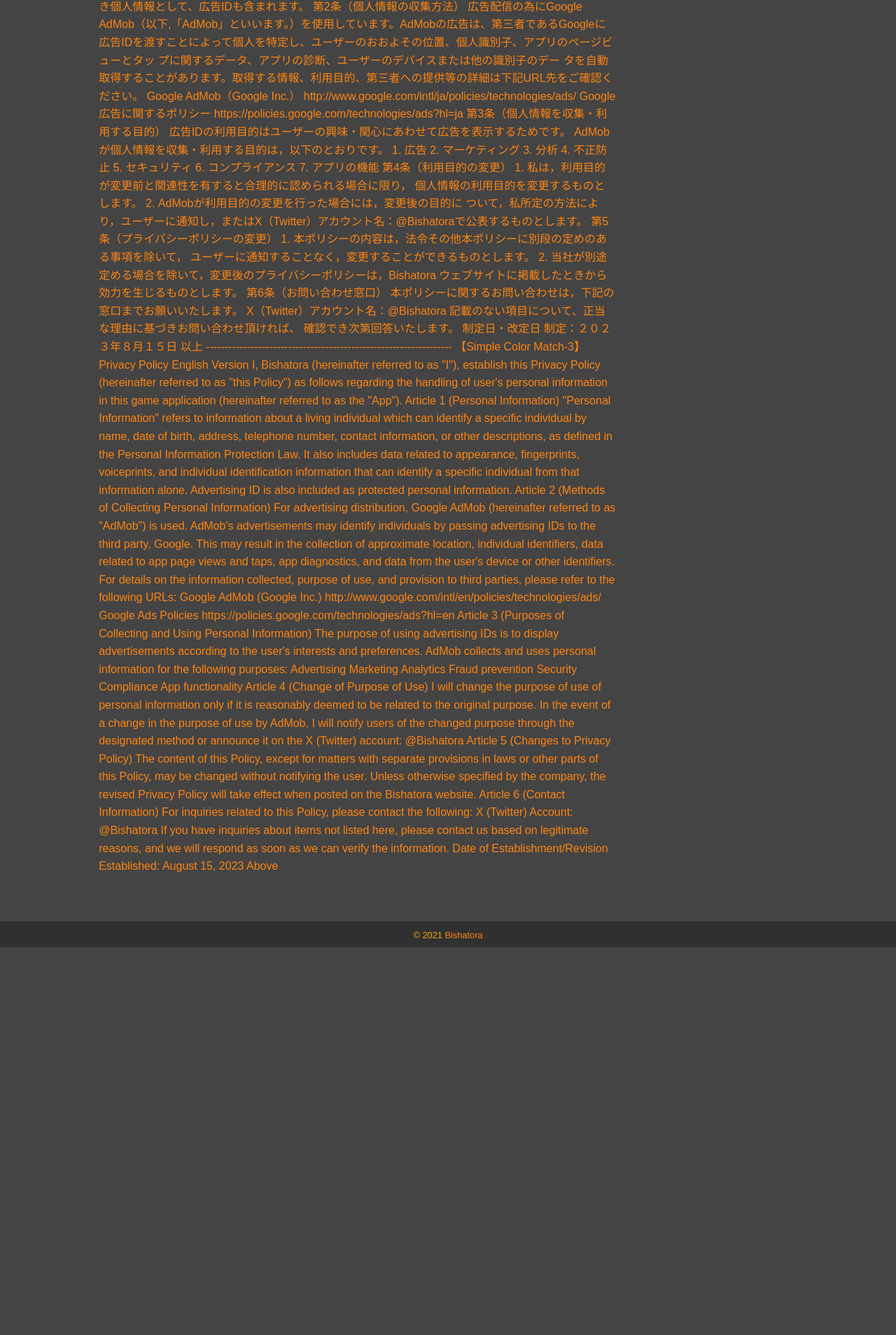
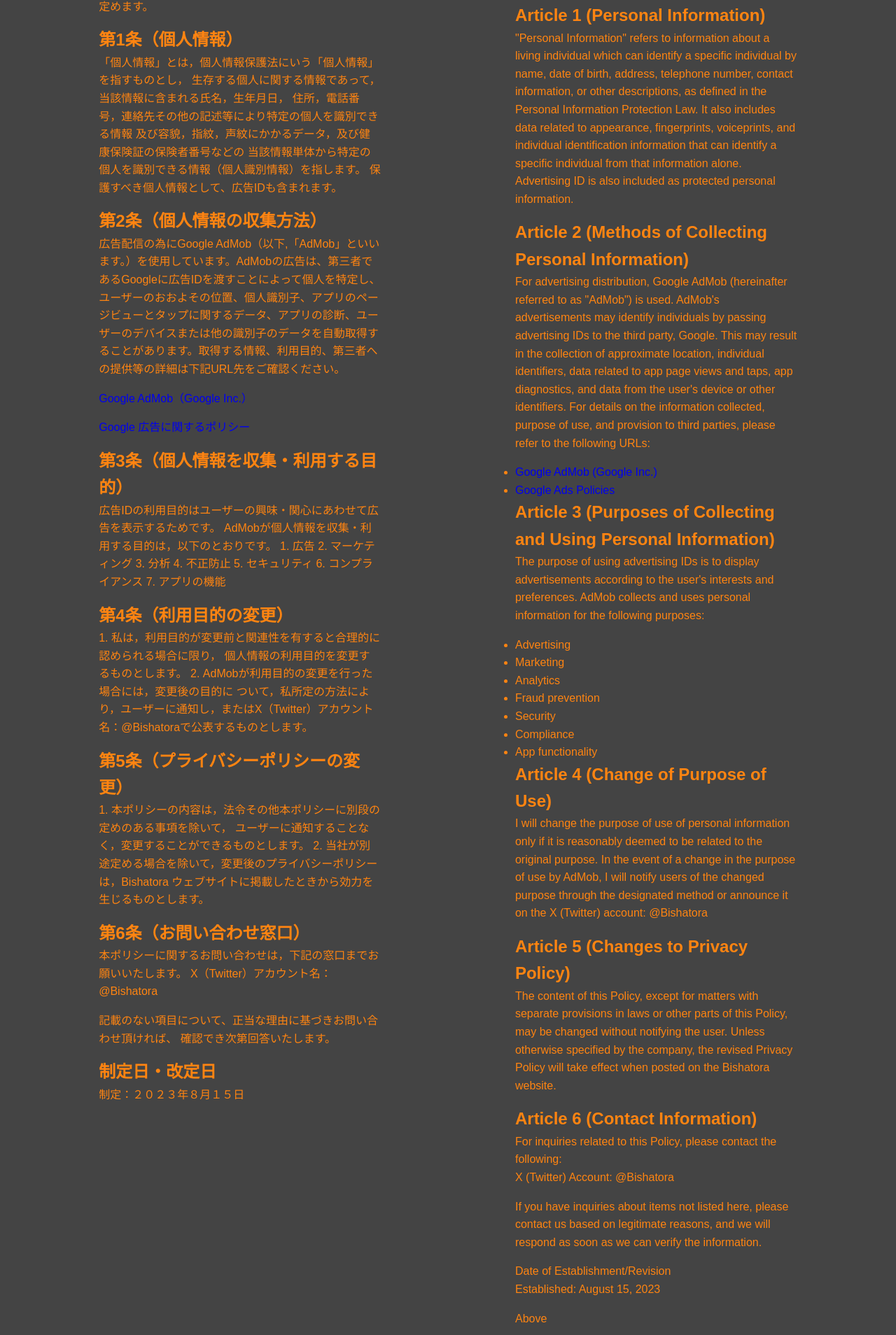
Before and after one commit to Bishatora/bishatora, a plain HTML site: page simple_color_match-3_privacypolicy.html in a window 1280 px wide. Shown: the part 348-2256 px from the top of the page at 70% size. Before the commit the page ends 1702 px from the top, so only its background shows below. Drawn offline with Linux system fonts and the light colour scheme; some packages are replaced by stand-ins of ours.

Commit message:
Update simple_color_match-3_privacypolicy.html

```diff
--- a/simple_color_match-3_privacypolicy.html
+++ b/simple_color_match-3_privacypolicy.html
@@ -21,34 +21,27 @@
       </div><!-- /.wrap-->
 
       <div class="main-contents wrap">
-          <article>【Simple Color Match-3】プライバシーポリシー 日本語版
+          <article>
+        <h1>【Simple Color Match-3】プライバシーポリシー 日本語版</h1>
 
-私Bishatora（以下，「私」といいます。）は，本ゲームアプリ（以下,
-「本アプリ」といいます。）における，ユーザーの個人情報の取扱いにつ
-いて，以下のとおりプライバシーポリシー（以下，「本ポリシー」といい
-ます。）を定めます。
+        <p>私Bishatora（以下，「私」といいます。）は，本ゲームアプリ（以下, 「本アプリ」といいます。）における，ユーザーの個人情報の取扱いについて，以下のとおりプライバシーポリシー（以下，「本ポリシー」といいます。）を定めます。</p>
 
-第1条（個人情報）
-「個人情報」とは，個人情報保護法にいう「個人情報」を指すものとし，
+        <h2>第1条（個人情報）</h2>
+        <p>「個人情報」とは，個人情報保護法にいう「個人情報」を指すものとし，
             生存する個人に関する情報であって，当該情報に含まれる氏名，生年月日，
             住所，電話番号，連絡先その他の記述等により特定の個人を識別できる情報
             及び容貌，指紋，声紋にかかるデータ，及び健康保険証の保険者番号などの
             当該情報単体から特定の個人を識別できる情報（個人識別情報）を指します。
-保護すべき個人情報として、広告IDも含まれます。
+            保護すべき個人情報として、広告IDも含まれます。</p>
 
-第2条（個人情報の収集方法）
-広告配信の為にGoogle AdMob（以下,「AdMob」といいます。）を使用しています。AdMobの広告は、第三者であるGoogleに広告IDを渡すことによって個人を特定し、ユーザーのおおよその位置、個人識別子、アプリのページビューとタッ
-プに関するデータ、アプリの診断、ユーザーのデバイスまたは他の識別子のデー
-タを自動取得することがあります。取得する情報、利用目的、第三者への提供等の詳細は下記URL先をご確認ください。
+        <h2>第2条（個人情報の収集方法）</h2>
+        <p>広告配信の為にGoogle AdMob（以下,「AdMob」といいます。）を使用しています。AdMobの広告は、第三者であるGoogleに広告IDを渡すことによって個人を特定し、ユーザーのおおよその位置、個人識別子、アプリのページビューとタップに関するデータ、アプリの診断、ユーザーのデバイスまたは他の識別子のデータを自動取得することがあります。取得する情報、利用目的、第三者への提供等の詳細は下記URL先をご確認ください。</p>
 
-Google AdMob（Google Inc.）
-http://www.google.com/intl/ja/policies/technologies/ads/
+        <p><a href="http://www.google.com/intl/ja/policies/technologies/ads/" target="_blank">Google AdMob（Google Inc.）</a></p>
+        <p><a href="https://policies.google.com/technologies/ads?hl=ja" target="_blank">Google 広告に関するポリシー</a></p>
 
-Google 広告に関するポリシー
-https://policies.google.com/technologies/ads?hl=ja
-
-第3条（個人情報を収集・利用する目的）
-広告IDの利用目的はユーザーの興味・関心にあわせて広告を表示するためです。
+        <h2>第3条（個人情報を収集・利用する目的）</h2>
+        <p>広告IDの利用目的はユーザーの興味・関心にあわせて広告を表示するためです。
             AdMobが個人情報を収集・利用する目的は，以下のとおりです。
             1. 広告
             2. マーケティング
@@ -56,81 +49,82 @@ AdMobが個人情報を収集・利用する目的は，以下のとおりです
             4. 不正防止
             5. セキュリティ
             6. コンプライアンス
-7. アプリの機能
+            7. アプリの機能</p>
 
-第4条（利用目的の変更）
-1. 私は，利用目的が変更前と関連性を有すると合理的に認められる場合に限り，
+        <h2>第4条（利用目的の変更）</h2>
+        <p>1. 私は，利用目的が変更前と関連性を有すると合理的に認められる場合に限り，
             個人情報の利用目的を変更するものとします。
             2. AdMobが利用目的の変更を行った場合には，変更後の目的に
-ついて，私所定の方法により，ユーザーに通知し，またはX（Twitter）アカウント名：@Bishatoraで公表するものとします。
+            ついて，私所定の方法により，ユーザーに通知し，またはX（Twitter）アカウント名：@Bishatoraで公表するものとします。</p>
 
-第5条（プライバシーポリシーの変更）
-1. 本ポリシーの内容は，法令その他本ポリシーに別段の定めのある事項を除いて，
+        <h2>第5条（プライバシーポリシーの変更）</h2>
+        <p>1. 本ポリシーの内容は，法令その他本ポリシーに別段の定めのある事項を除いて，
             ユーザーに通知することなく，変更することができるものとします。
             2. 当社が別途定める場合を除いて，変更後のプライバシーポリシーは，Bishatora
-ウェブサイトに掲載したときから効力を生じるものとします。
+            ウェブサイトに掲載したときから効力を生じるものとします。</p>
 
-第6条（お問い合わせ窓口）
-本ポリシーに関するお問い合わせは，下記の窓口までお願いいたします。
-X（Twitter）アカウント名：@Bishatora
+        <h2>第6条（お問い合わせ窓口）</h2>
+        <p>本ポリシーに関するお問い合わせは，下記の窓口までお願いいたします。
+            X（Twitter）アカウント名：@Bishatora</p>
 
-記載のない項目について、正当な理由に基づきお問い合わせ頂ければ、
-確認でき次第回答いたします。
+        <p>記載のない項目について、正当な理由に基づきお問い合わせ頂ければ、
+            確認でき次第回答いたします。</p>
 
-制定日・改定日
-制定：２０２３年８月１５日
-以上
+        <h2>制定日・改定日</h2>
+        <p>制定：２０２３年８月１５日</p>
+    </article>
+<br>
+------------------------------------------------------------------<br>
+<br>
+<article>
+    <p>【Simple Color Match-3】Privacy Policy English Version</p>
 
-------------------------------------------------------------------
+    <p>I, Bishatora (hereinafter referred to as "I"), establish this Privacy Policy (hereinafter referred to as "this Policy") as follows regarding the handling of user's personal information in this game application (hereinafter referred to as the "App").</p>
 
-【Simple Color Match-3】Privacy Policy English Version
+    <h2>Article 1 (Personal Information)</h2>
 
-I, Bishatora (hereinafter referred to as "I"), establish this Privacy Policy (hereinafter referred to as "this Policy") as follows regarding the handling of user's personal information in this game application (hereinafter referred to as the "App").
+    <p>"Personal Information" refers to information about a living individual which can identify a specific individual by name, date of birth, address, telephone number, contact information, or other descriptions, as defined in the Personal Information Protection Law. It also includes data related to appearance, fingerprints, voiceprints, and individual identification information that can identify a specific individual from that information alone. Advertising ID is also included as protected personal information.</p>
 
-Article 1 (Personal Information)
+    <h2>Article 2 (Methods of Collecting Personal Information)</h2>
 
-"Personal Information" refers to information about a living individual which can identify a specific individual by name, date of birth, address, telephone number, contact information, or other descriptions, as defined in the Personal Information Protection Law. It also includes data related to appearance, fingerprints, voiceprints, and individual identification information that can identify a specific individual from that information alone. Advertising ID is also included as protected personal information.
+    <p>For advertising distribution, Google AdMob (hereinafter referred to as "AdMob") is used. AdMob's advertisements may identify individuals by passing advertising IDs to the third party, Google. This may result in the collection of approximate location, individual identifiers, data related to app page views and taps, app diagnostics, and data from the user's device or other identifiers. For details on the information collected, purpose of use, and provision to third parties, please refer to the following URLs:</p>
 
-Article 2 (Methods of Collecting Personal Information)
+    <ul>
+        <li><a href="http://www.google.com/intl/en/policies/technologies/ads/">Google AdMob (Google Inc.)</a></li>
+        <li><a href="https://policies.google.com/technologies/ads?hl=en">Google Ads Policies</a></li>
+    </ul>
 
-For advertising distribution, Google AdMob (hereinafter referred to as "AdMob") is used. AdMob's advertisements may identify individuals by passing advertising IDs to the third party, Google. This may result in the collection of approximate location, individual identifiers, data related to app page views and taps, app diagnostics, and data from the user's device or other identifiers. For details on the information collected, purpose of use, and provision to third parties, please refer to the following URLs:
+    <h2>Article 3 (Purposes of Collecting and Using Personal Information)</h2>
 
-Google AdMob (Google Inc.)
-http://www.google.com/intl/en/policies/technologies/ads/
+    <p>The purpose of using advertising IDs is to display advertisements according to the user's interests and preferences. AdMob collects and uses personal information for the following purposes:</p>
 
-Google Ads Policies
-https://policies.google.com/technologies/ads?hl=en
+    <ul>
+        <li>Advertising</li>
+        <li>Marketing</li>
+        <li>Analytics</li>
+        <li>Fraud prevention</li>
+        <li>Security</li>
+        <li>Compliance</li>
+        <li>App functionality</li>
+    </ul>
 
-Article 3 (Purposes of Collecting and Using Personal Information)
+    <h2>Article 4 (Change of Purpose of Use)</h2>
 
-The purpose of using advertising IDs is to display advertisements according to the user's interests and preferences. AdMob collects and uses personal information for the following purposes:
+    <p>I will change the purpose of use of personal information only if it is reasonably deemed to be related to the original purpose. In the event of a change in the purpose of use by AdMob, I will notify users of the changed purpose through the designated method or announce it on the X (Twitter) account: @Bishatora</p>
 
-Advertising
-Marketing
-Analytics
-Fraud prevention
-Security
-Compliance
-App functionality
+    <h2>Article 5 (Changes to Privacy Policy)</h2>
 
-Article 4 (Change of Purpose of Use)
+    <p>The content of this Policy, except for matters with separate provisions in laws or other parts of this Policy, may be changed without notifying the user. Unless otherwise specified by the company, the revised Privacy Policy will take effect when posted on the Bishatora website.</p>
 
-I will change the purpose of use of personal information only if it is reasonably deemed to be related to the original purpose.
-In the event of a change in the purpose of use by AdMob, I will notify users of the changed purpose through the designated method or announce it on the X (Twitter) account: @Bishatora
+    <h2>Article 6 (Contact Information)</h2>
 
-Article 5 (Changes to Privacy Policy)
+    <p>For inquiries related to this Policy, please contact the following:<br>X (Twitter) Account: @Bishatora</p>
 
-The content of this Policy, except for matters with separate provisions in laws or other parts of this Policy, may be changed without notifying the user.
-Unless otherwise specified by the company, the revised Privacy Policy will take effect when posted on the Bishatora website.
-Article 6 (Contact Information)
-For inquiries related to this Policy, please contact the following:
-X (Twitter) Account: @Bishatora
+    <p>If you have inquiries about items not listed here, please contact us based on legitimate reasons, and we will respond as soon as we can verify the information.</p>
 
-If you have inquiries about items not listed here, please contact us based on legitimate reasons, and we will respond as soon as we can verify the information.
+    <p>Date of Establishment/Revision<br>Established: August 15, 2023</p>
 
-Date of Establishment/Revision
-Established: August 15, 2023
-Above</p>
+    <p>Above</p>
 </article>
       </div><!-- /.main-contents -->
 
```
Lines whose indentation alone changed are shown as unchanged.
